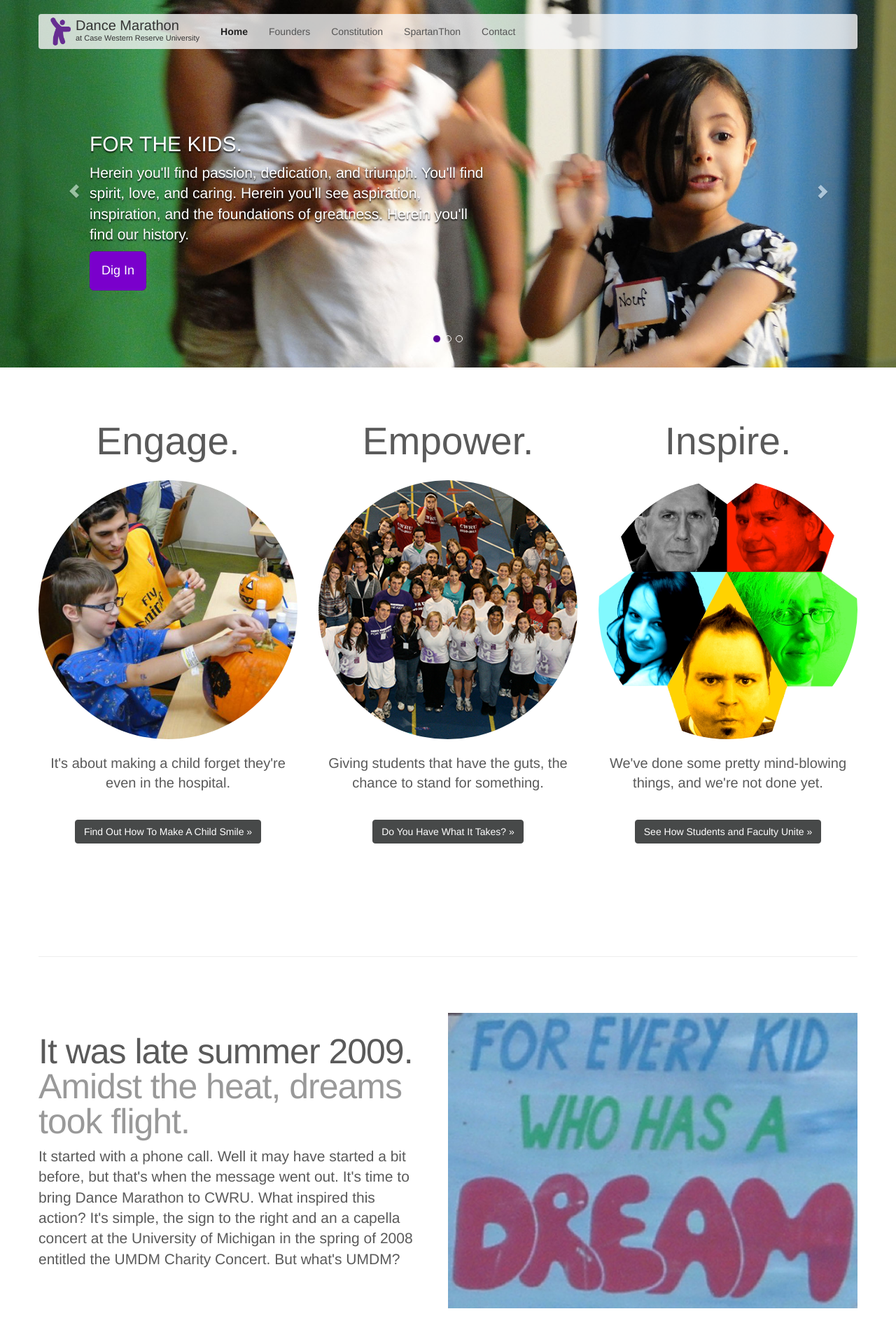
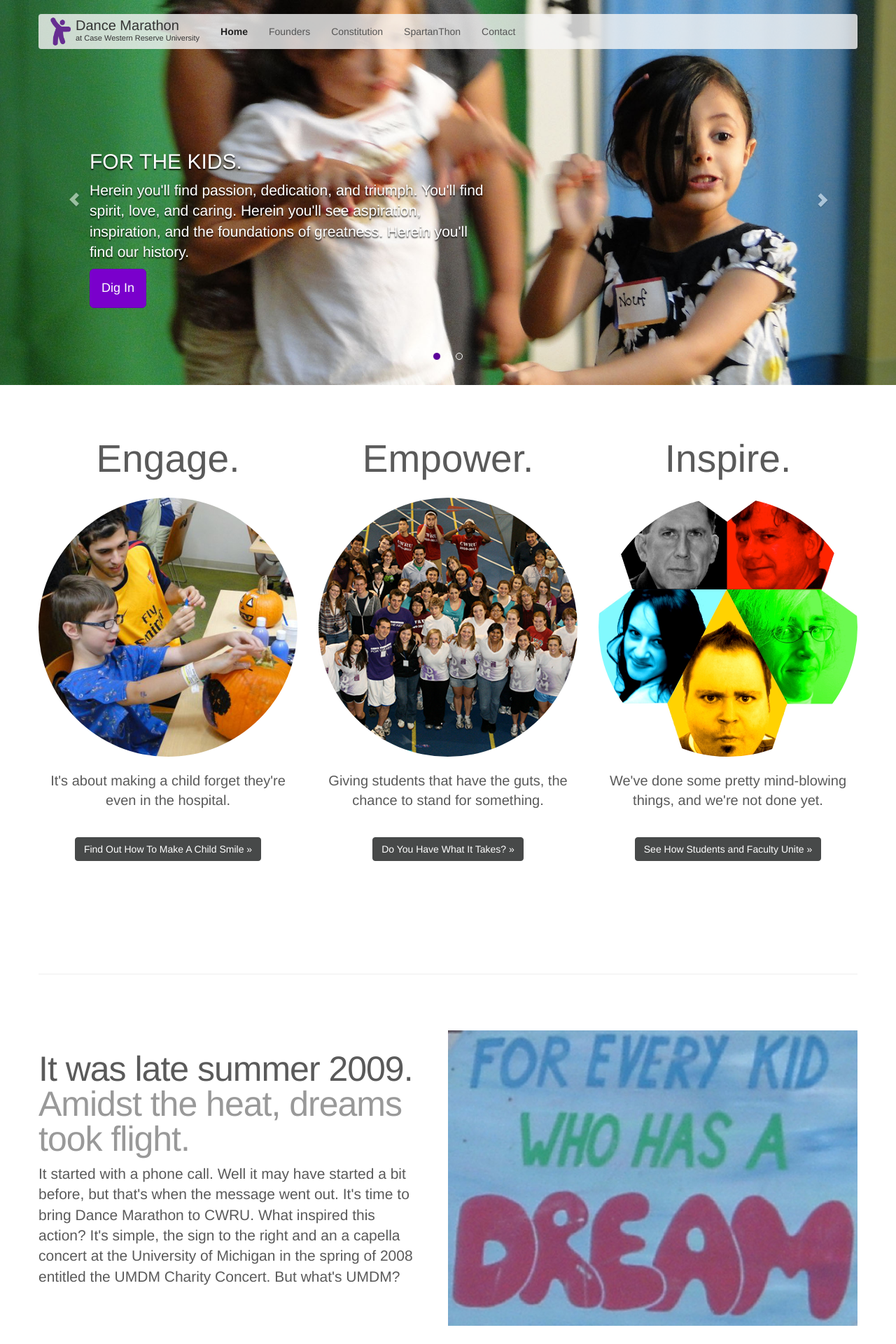
Before and after one commit to dancemarathon/dancemarathon.github.io, a Jekyll site: the page built from index.html, in a window 1280 px wide. Shown: the top 1920 px of the page at 70% size. Built offline with Jekyll 4.4.1, drawn with Linux system fonts in a browser that asks for light colours.

Commit message:
Made carousel full sceen height on mobile.

```diff
--- a/_layouts/default.html
+++ b/_layouts/default.html
@@ -1,9 +1,9 @@
 {% include head.html %}
 
-	<div id="wrap">
+	<div id="wrap" data-role="page">
 
         {{ content }}
 
+		{% include footer.html %}
+
 	</div><!-- /#wrap -->
-
-{% include footer.html %}
--- a/css/dance.css
+++ b/css/dance.css
@@ -197,11 +197,12 @@
 
 	/* Negative margin to pull up carousel. 90px is roughly margins and height of navbar. */
 	margin-top: 50px;
+	height: inherit;
 }
 
 /* Declare heights because of positioning of img element */
-.carousel .item {
-	height: 300px;
+.carousel .carousel-inner, .carousel .item {
+	height: inherit;
 	overflow: hidden;
 }
 
@@ -209,8 +210,9 @@
   position: absolute;
   top: 0;
   left: 0;
-  min-width: 100%;
-  height: auto;
+  width: auto;
+  max-width: none;
+  height: 100%;
   overflow: hidden;
 }
 
@@ -422,7 +424,7 @@
 /* Wrapper for page content to push down footer */
 #wrap {
 	min-height: 100%;
-	height: auto;
+	height: 100%;
 	/* Negative indent footer by its height */
 	margin: 0 auto -60px;
 	/* Pad bottom by footer height */
@@ -444,9 +446,18 @@
 @media (min-width: 480px) {
 
 /* ---------- CAROUSEL -------------------------------------------------- */
+	.carousel {
+		height: auto;
+	}
 
-	.carousel .item {
+	.carousel .carousel-inner, .carousel .item {
 		height: 300px;
+	}
+
+	.carousel-inner > .item > img {
+
+  		width: 100%;
+		height: auto;
 	}
 
 	.carousel-caption {
@@ -515,7 +526,7 @@
 		margin-bottom: 50px;
 	}
 
-	.carousel .item {
+	.carousel .carousel-inner, .carousel .item {
 		height: 410px;
 	}
 
@@ -545,7 +556,7 @@
 
 /* ---------- CAROUSEL -------------------------------------------------- */
 
-	.carousel .item {
+	.carousel .carousel-inner, .carousel .item {
 		height: 500px;
 	}
 
@@ -564,8 +575,8 @@
 
 /* ---------- CAROUSEL -------------------------------------------------- */
 
-	.carousel .item {
-		height: 525px;
+	.carousel .carousel-inner, .carousel .item {
+		height: 550px;
 	}
 
 	.carousel-caption {
--- a/index.html
+++ b/index.html
@@ -4,7 +4,7 @@
 ---
     <!-- Carousel
     ================================================== -->
-    <div id="myCarousel" class="carousel slide">
+    <div id="myCarousel" class="carousel slide" role="main">
       <!-- Indicators -->
       <ol class="carousel-indicators">
         <li data-target="#myCarousel" data-slide-to="0" class="active"></li>
```
